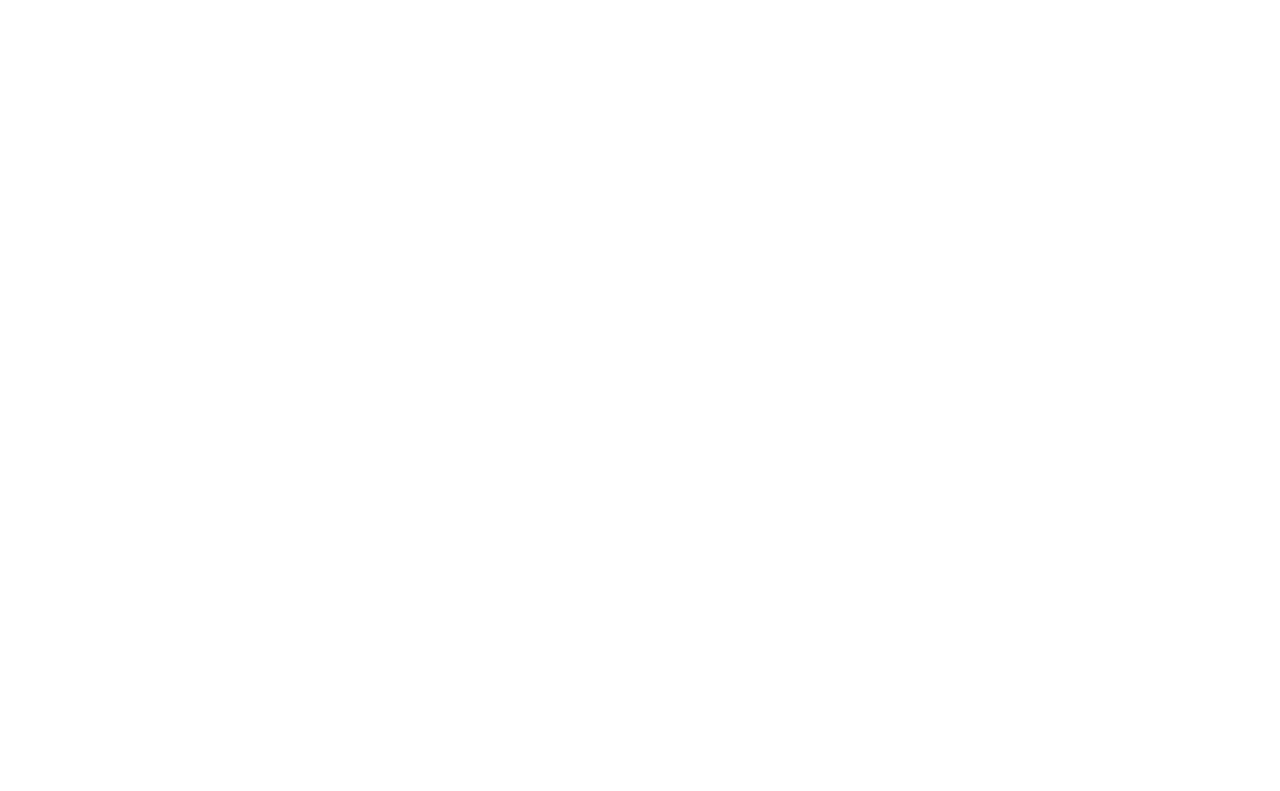
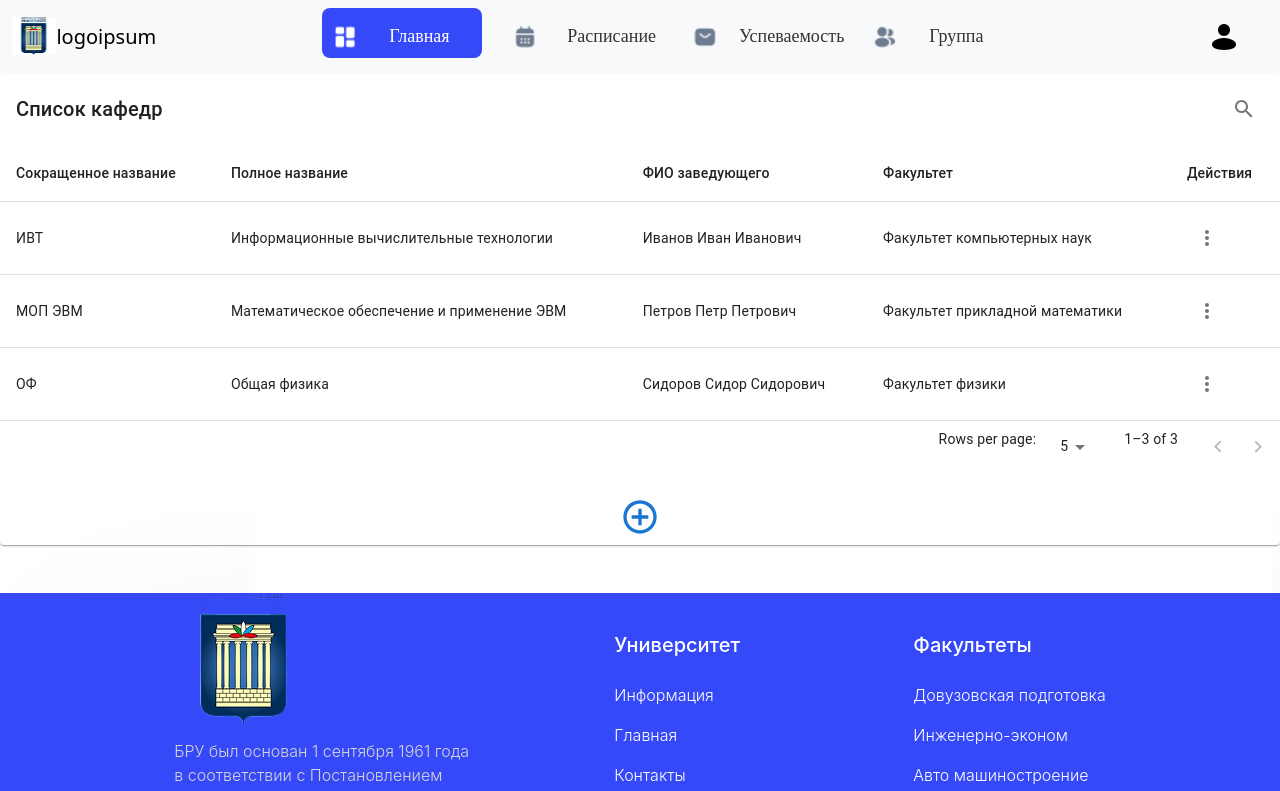
Before and after one commit to Rubick1337/JournalUniversity, a React (Create React App) app in the folder Client/journal/: page /departament in a window 1280 px wide. Before the commit this address had no page. Shown: the top 791 px of the page. Built offline with nearby package versions, Linux system fonts and the light colour scheme.

Commit message:
feat: add link route and pages

```diff
--- a/Client/journal/src/App.js
+++ b/Client/journal/src/App.js
@@ -9,6 +9,10 @@ import store from './store/store';
 import 'bootstrap/dist/css/bootstrap.min.css';
 import 'bootstrap/dist/js/bootstrap.bundle.min.js';
 import TestPage from "./pages/TestPage/TestPage";
+import StudentTablePage from "./pages/StudentTablePage/StudentTablePage";
+import DepartamentTablePage from "./pages/DepartamentTablePage/DepartamentTablePage";
+import SpecilizationTablePage from "./pages/SpecilizationTablePage/SpecilizationTablePage";
+import FacultiesTablePage from "./pages/FacultiesTablePage/FacultiesTablePage";
 
 function App() {
   return (
@@ -19,6 +23,10 @@ function App() {
           <Route path="/welcome" element={<MainPage />} />
           <Route path="/group" element={<GroupListPage />} />
           <Route path="/schedule" element={<SchedulePage />} />
+          <Route path="/studenttable" element={<StudentTablePage />} />
+          <Route path="/departament" element={<DepartamentTablePage />} />
+          <Route path="/specilization" element={<SpecilizationTablePage />} />
+          <Route path="/faculties" element={<FacultiesTablePage />} />
           <Route path="/test" element={<TestPage />} />
         </Routes>
       </div>
--- /dev/null
+++ b/Client/journal/src/pages/DepartamentTablePage/DepartamentTablePage.jsx
@@ -0,0 +1,18 @@
+import Header from "../../components/Header/Header";
+import Footer from "../../components/Footer/Footer";
+import DepartmentsTable from "../../components/DepartmentsTable/DepartmentsTable";
+
+
+
+const DepartamentTablePage = () => {
+    return (
+        <>
+            <Header/>
+            <main>
+                <DepartmentsTable></DepartmentsTable>
+            </main>
+            <Footer/>
+        </>
+    )
+}
+export default DepartamentTablePage;
--- /dev/null
+++ b/Client/journal/src/pages/FacultiesTablePage/FacultiesTablePage.jsx
@@ -0,0 +1,18 @@
+import Header from "../../components/Header/Header";
+import Footer from "../../components/Footer/Footer";
+import FacultiesTable from "../../components/FacultiesTable/FacultiesTable";
+
+
+
+const FacultiesTablePage = () => {
+    return (
+        <>
+            <Header/>
+            <main>
+               <FacultiesTable></FacultiesTable>
+            </main>
+            <Footer/>
+        </>
+    )
+}
+export default FacultiesTablePage;
--- /dev/null
+++ b/Client/journal/src/pages/SpecilizationTablePage/SpecilizationTablePage.jsx
@@ -0,0 +1,18 @@
+import Header from "../../components/Header/Header";
+import Footer from "../../components/Footer/Footer";
+import SpecializationListTable from "../../components/SpecializationList/Specialization";
+
+
+
+const SpecilizationTablePage = () => {
+    return (
+        <>
+            <Header/>
+            <main>
+                <SpecializationListTable/>
+            </main>
+            <Footer/>
+        </>
+    )
+}
+export default SpecilizationTablePage;
--- /dev/null
+++ b/Client/journal/src/pages/StudentTablePage/StudentTablePage.jsx
@@ -0,0 +1,18 @@
+import Header from "../../components/Header/Header";
+import Footer from "../../components/Footer/Footer";
+import StudentsTable from "../../components/StudentsTable/StudentsTable";
+
+
+
+const StudentTablePage = () => {
+    return (
+        <>
+            <Header/>
+            <main>
+                <StudentsTable></StudentsTable>
+            </main>
+            <Footer/>
+        </>
+    )
+}
+export default StudentTablePage;
```
